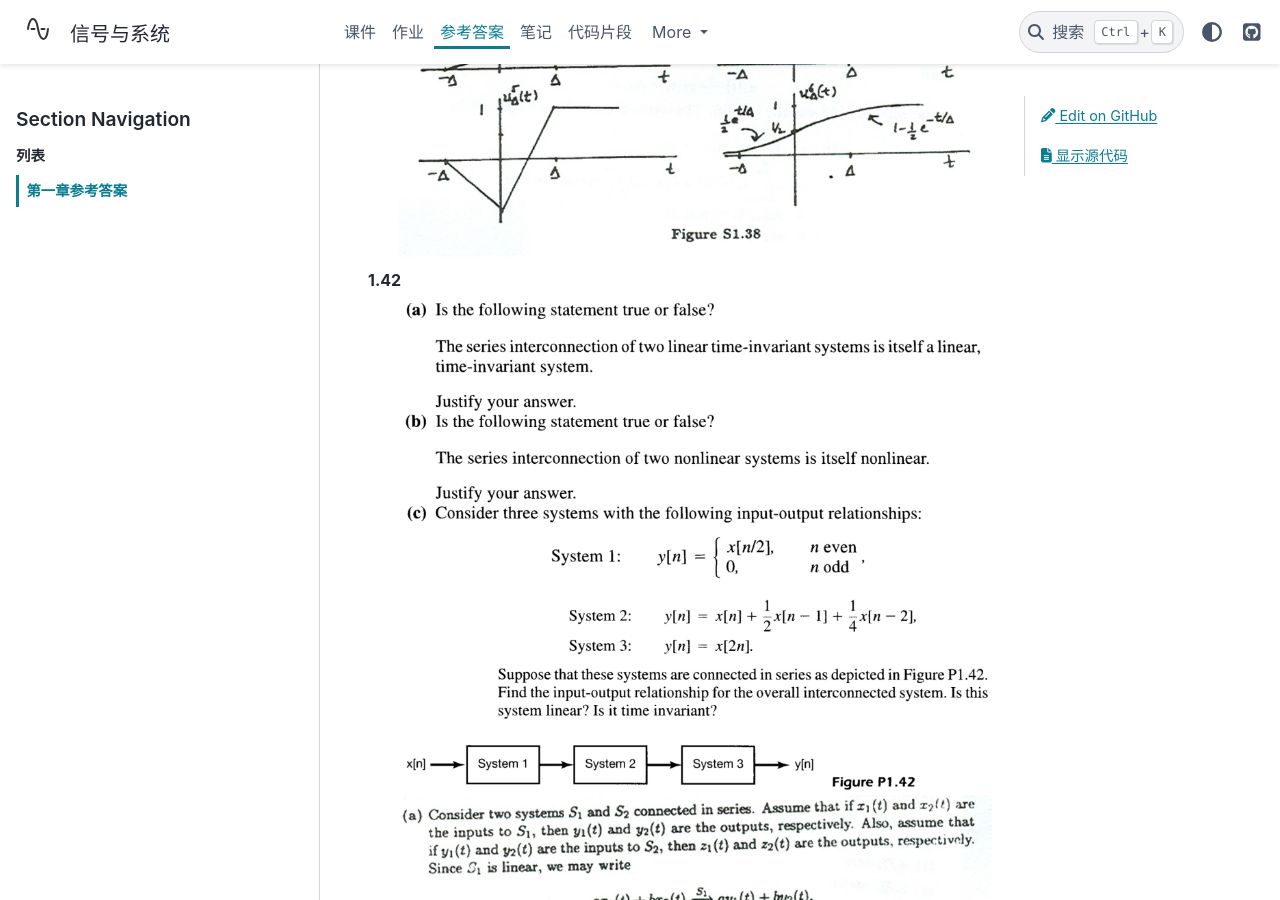
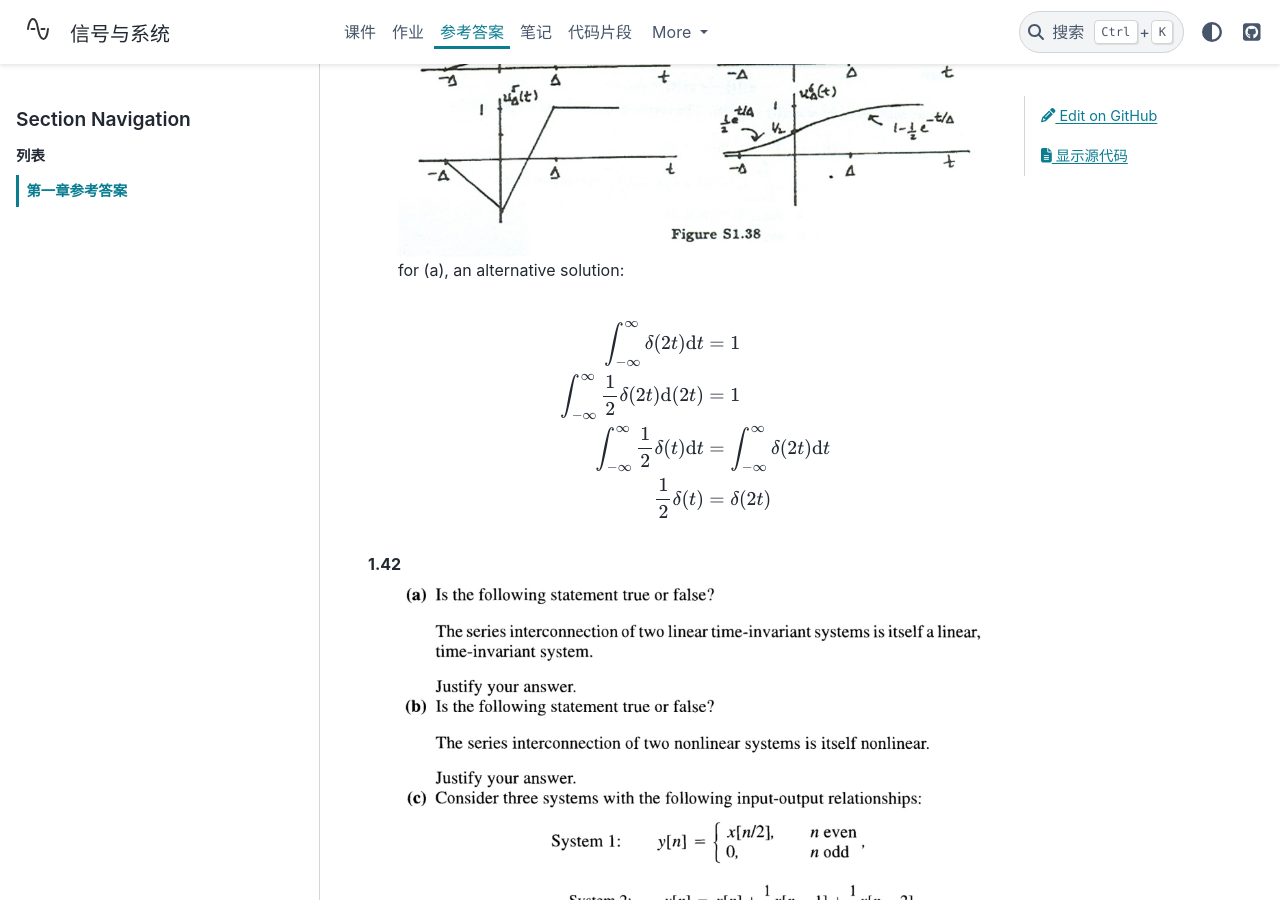
Before and after one commit to atlanswer/Signals-and-Systems, a Sphinx documentation site: the page built from doc/answer/chapter1.rst, in a window 1280 px wide and 900 px high, scrolled down 6789 px. Built offline with Sphinx 7.4.7 and the PyData theme 0.15.4, drawn with Linux system fonts in a browser that asks for light colours.

Commit message:
content: fix answer 1.38

```diff
--- a/doc/answer/chapter1.rst
+++ b/doc/answer/chapter1.rst
@@ -67,6 +67,17 @@
   .. image:: assets/1-38a.jpg
   .. image:: assets/1-38a-2.jpg
 
+  for (a), an alternative solution:
+
+  .. math::
+
+    \begin{align}
+    \int_{-\infty}^{\infty}\delta(2t)\mathrm{d}t &= 1 \\
+    \int_{-\infty}^{\infty}\frac{1}{2}\delta(2t)\mathrm{d}(2t) &= 1 \\
+    \int_{-\infty}^{\infty}\frac{1}{2}\delta(t)\mathrm{d}t &= \int_{-\infty}^{\infty}\delta(2t)\mathrm{d}t \\
+    \frac{1}{2}\delta(t) &= \delta(2t)
+    \end{align}
+
 1.42
   .. image:: assets/1-42.jpg
   .. image:: assets/1-42-2.jpg
```
